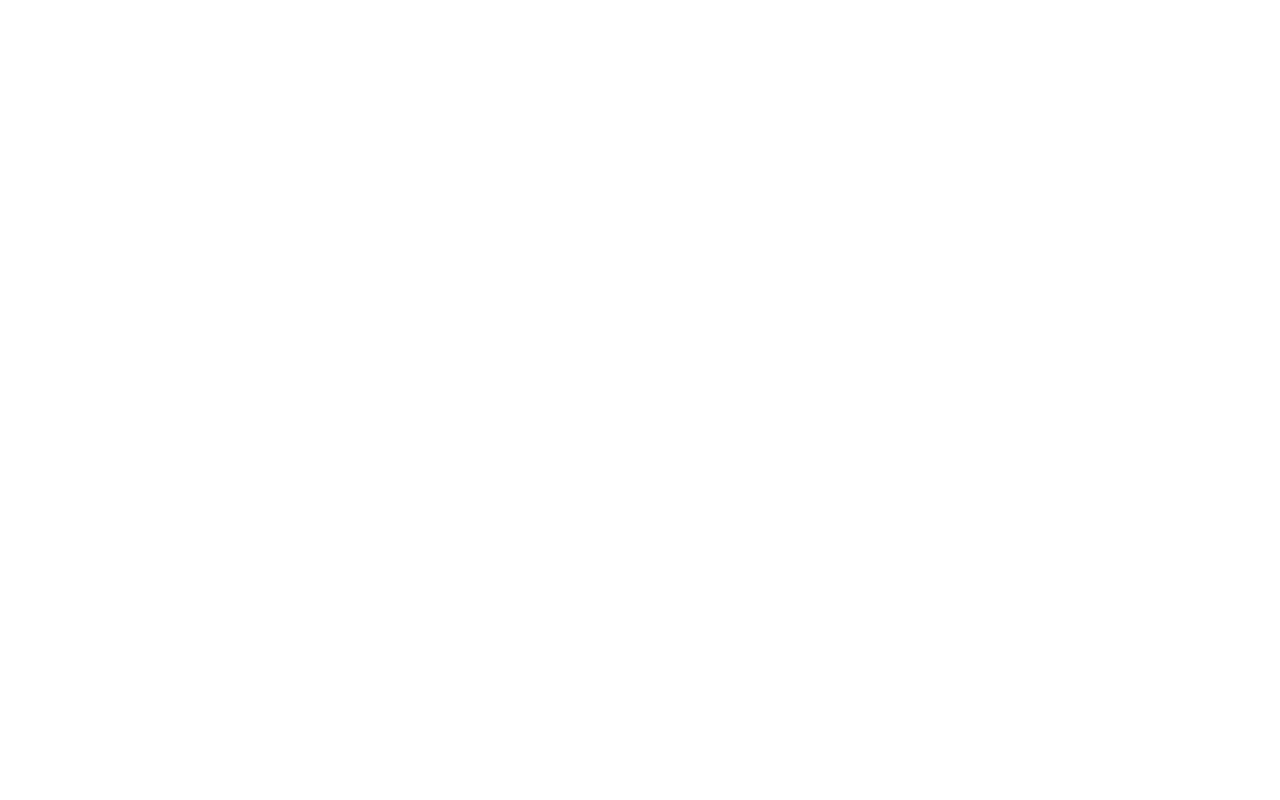
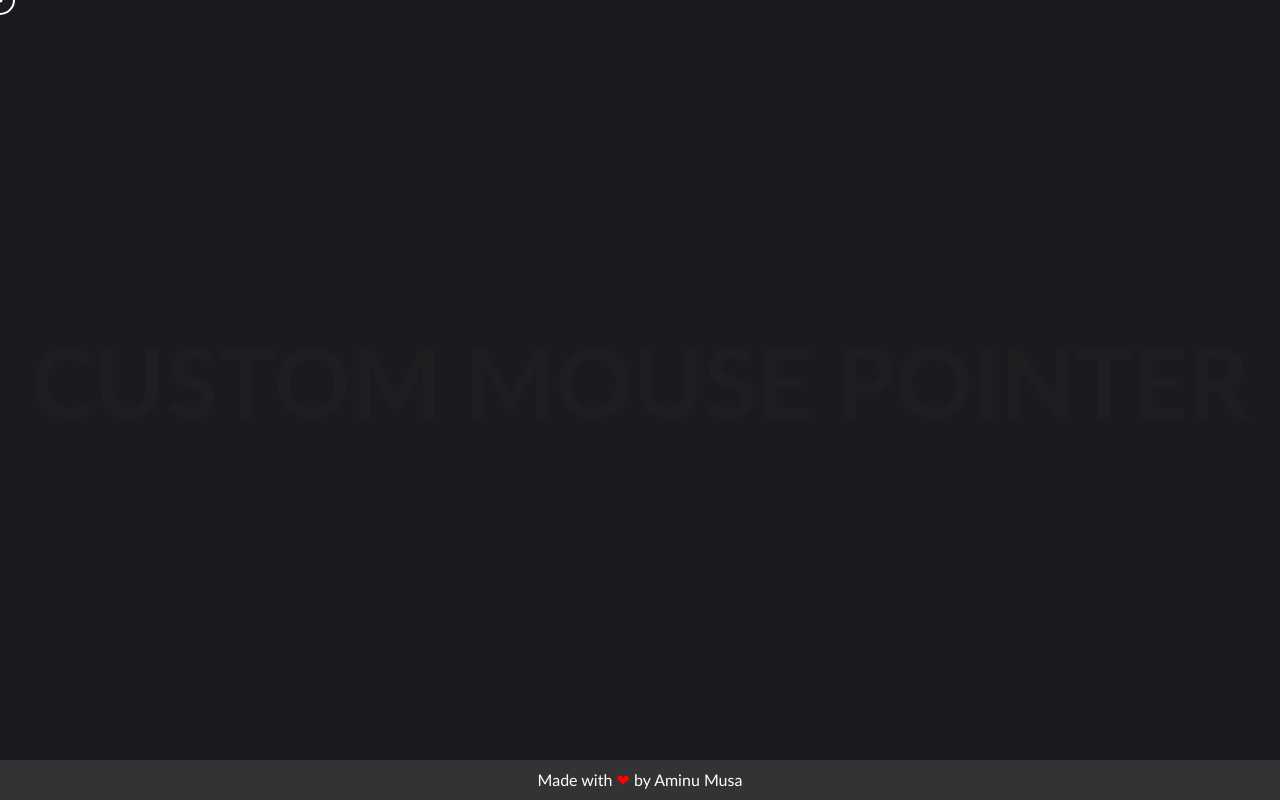
Before and after one commit to Aminu-Musa/CUSTOM-MOUSE-POINT, a plain HTML site: page index.html in a window 1280 px wide. Drawn offline with Linux system fonts and the light colour scheme.

Commit message:
Completed

```diff
--- a/index.html
+++ b/index.html
@@ -7,10 +7,18 @@
     <title>Custom Cursor</title>
 </head>
 <body>
-    <div class="cursor-dot"></div>
-    <div class="cursor-outline"></div>
+    <div class="cursor-dot" data-cursor-dot></div>
+    <div class="cursor-outline" data-cursor-outline></div>
 
+<main>
+    <h1>CUSTOM MOUSE POINTER</h1>
+</main>
 
+    <footer>
+        <div>
+            Made with <span class="heart">❤</span> by Aminu Musa
+        </div>
+    </footer>
     <script src="script.js"></script>
 </body>
 </html>
--- a/script.js
+++ b/script.js
@@ -0,0 +1,18 @@
+const cursorDot = document.querySelector("[data-cursor-dot]");
+const cursorOutline = document.querySelector("[data-cursor-outline]");
+
+window.addEventListener("mousemove", (e) => {
+  const posX = e.clientX;
+  const posY = e.clientY;
+
+  cursorDot.style.left = `${posX}px`;
+  cursorDot.style.top = `${posY}px`;
+
+  cursorOutline.animate(
+    {
+      left: `${posX}px`,
+      top: `${posY}px`,
+    },
+    { duration: 400, fill: "forwards" }
+  );
+});
--- a/style.css
+++ b/style.css
@@ -0,0 +1,74 @@
+* {
+  margin: 0;
+  padding: 0;
+  box-sizing: border-box;
+  font-family: "Gill Sans", "Gill Sans MT", Calibri, "Trebuchet MS", sans-serif;
+}
+
+body {
+  height: 100vh;
+  background: #1b1b1f;
+  cursor: none;
+}
+
+.cursor-dot {
+  width: 5px;
+  height: 5px;
+  background: #fff;
+}
+
+.cursor-outline {
+  width: 30px;
+  height: 30px;
+  border: 2px solid #fff;
+}
+
+.cursor-dot,
+.cursor-outline {
+  position: fixed;
+  left: 0;
+  top: 0;
+  transform: translate(-50%, -50%);
+  border-radius: 50%;
+  z-index: 1;
+  pointer-events: none;
+}
+
+main {
+  height: 95%;
+  display: flex;
+  align-items: center;
+  justify-content: center;
+}
+
+main h1 {
+  color: #2e2e2e25;
+  font-size: 6rem;
+  font-family: "Trebuchet MS", "Lucida Sans Unicode", "Lucida Grande",
+    "Lucida Sans", Arial, sans-serif;
+  transition: 300ms ease-in-out;
+}
+
+main h1:hover {
+  color: #5353536c;
+}
+
+footer {
+  background: #333335;
+  height: 5%;
+  display: flex;
+  justify-content: center;
+  align-items: center;
+  color: white;
+  margin-top: auto;
+}
+
+footer span {
+  color: red;
+}
+
+@media (max-width: 750px) {
+  main h1 {
+    font-size: 3rem;
+  }
+}
```
